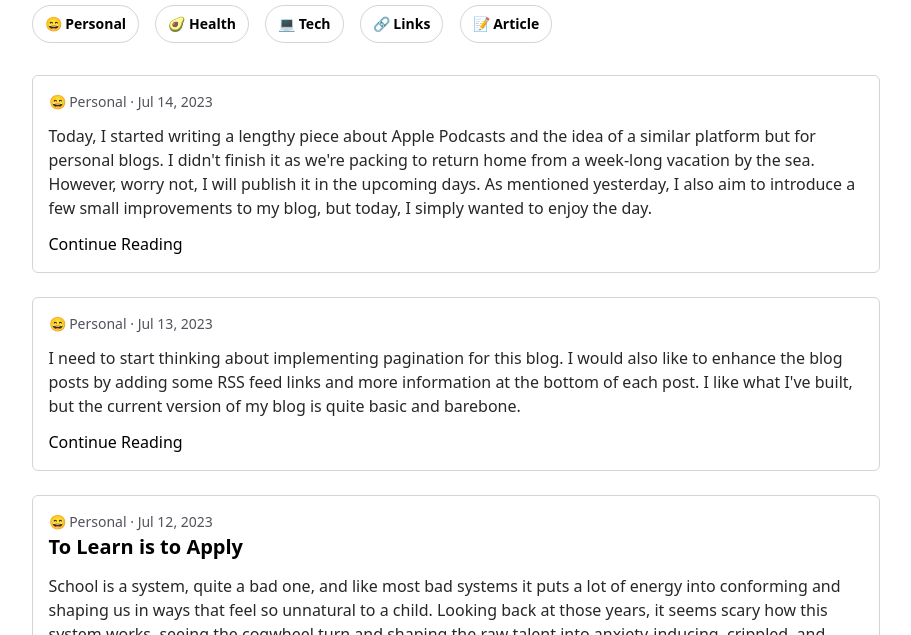
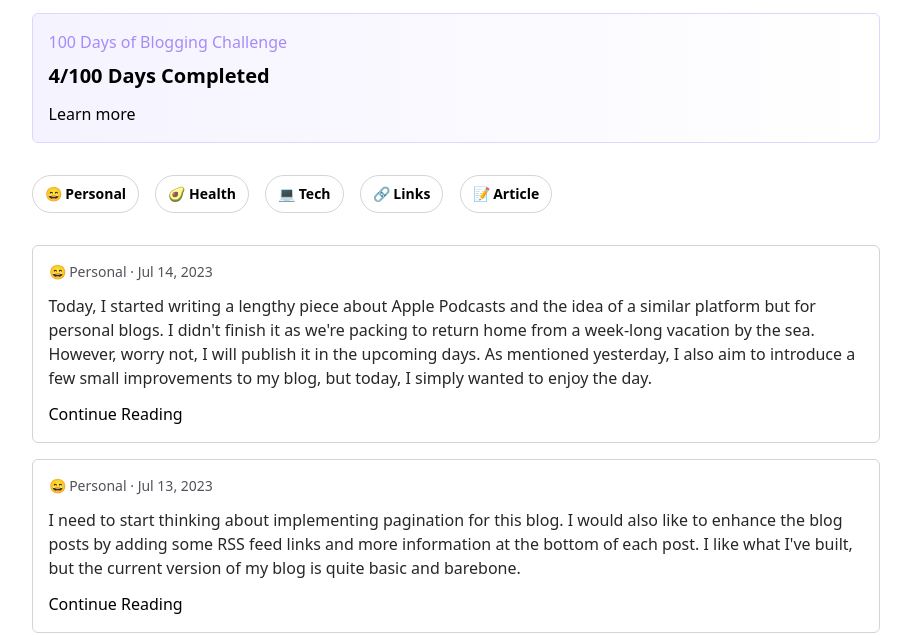
Before and after one commit to cernezan/website, an Astro site: page /blog in a window 1280 px wide. Shown: the part 165-800 px from the top of the page, without its empty margins (177-1088 px from the left). Built offline with nearby package versions, Linux system fonts and the light colour scheme; Astro itself is replaced by a stand-in of ours; some packages are replaced by stand-ins of ours.

Commit message:
Blogging challange counter added

```diff
--- a/src/components/ChipButton.astro
+++ b/src/components/ChipButton.astro
@@ -7,7 +7,7 @@ const { categoryName, categorySlug } = Astro.props;
 ---
 
 <a
-    class="mb-2 mr-3 inline-block rounded-full border border-zinc-300 py-2 px-3 text-sm font-semibold transition-colors duration-300 hover:border-zinc-700 hover:text-zinc-700"
+    class="mb-2 mr-3 inline-block rounded-full border border-zinc-300 px-3 py-2 text-sm font-semibold transition-colors duration-300 hover:border-zinc-700 hover:text-zinc-700"
     href={categorySlug}
 >
     {categoryName}
--- a/src/components/HeaderLink.astro
+++ b/src/components/HeaderLink.astro
@@ -6,7 +6,10 @@ const isActive = href === pathname || href === "/" + splitPathname[1];
 ---
 
 <div class="m-2 md:m-0">
-    <a href={href} class={isActive ? "font-semibold" : "text-zinc-700"}>
+    <a
+        href={href}
+        class={isActive ? "font-semibold" : "text-zinc-700 hover:text-black"}
+    >
         <slot />
     </a>
 </div>
--- a/src/components/PostPreview.astro
+++ b/src/components/PostPreview.astro
@@ -27,7 +27,7 @@ const {
 ---
 
 <article
-    class="my-6 rounded-md border border-zinc-300 p-4 transition-transform duration-300 ease-out focus-within:outline hover:scale-[1.03] hover:border-zinc-700"
+    class="my-4 rounded-md border border-zinc-300 p-4 transition-colors delay-75 ease-out hover:border-zinc-700"
 >
     <a class="block" href={postSlug}>
         <PageImage image={image} category={category} />
--- a/src/pages/blog/index.astro
+++ b/src/pages/blog/index.astro
@@ -12,6 +12,15 @@ let posts: CollectionEntry<"blog">[] = (await getCollection("blog")).sort(
 );
 posts = posts.filter((post) => !post.data.draft);
 
+function getNumberOfUniquePostsFromDate(date: Date) {
+    return posts.filter((post) => {
+        return post.data.pubDate.getTime() > date.getTime();
+    }).length;
+}
+
+const numberOfDaysCompletedChallenge = getNumberOfUniquePostsFromDate(
+    new Date("2023-07-10")
+);
 const categories = [...new Set(posts.map((post) => post.data.category).flat())];
 const categoryPath = "/blog/category/";
 ---
@@ -20,10 +29,26 @@ const categoryPath = "/blog/category/";
     title={"Blog"}
     description="This is my personal blog, where I share thoughts on tech, personal growth, and health. Find insights into the latest tech trends, learn from my health journey, and join me on my personal journey!"
 >
-    <main>
+    <main class="flex flex-col">
         <PageTitle>Blog</PageTitle>
-        <section aria-label="Categories">
-            <div class="my-2 overflow-x-auto whitespace-nowrap">
+
+        <section
+            class="my-4 rounded-md border border-violet-200 bg-gradient-to-r from-violet-50 p-4 backdrop-blur-md"
+            aria-label="100 Days of Blogging"
+        >
+            <a class="flex flex-col" href="/blog/100-days-of-blogging/">
+                <span class="font-medium text-violet-400"
+                    >100 Days of Blogging Challenge</span
+                >
+                <span class="my-2 text-xl font-bold"
+                    >{numberOfDaysCompletedChallenge}/100 Days Completed</span
+                >
+                <span class="mt-1 font-medium">Learn more</span>
+            </a>
+        </section>
+
+        <section class="mb-2 mt-4" aria-label="Categories">
+            <div class="overflow-x-auto whitespace-nowrap">
                 {
                     categories.map((category) => {
                         return (
@@ -36,6 +61,7 @@ const categoryPath = "/blog/category/";
                 }
             </div>
         </section>
+
         <section aria-label="Blog posts">
             {
                 posts.map((post) => (
```
